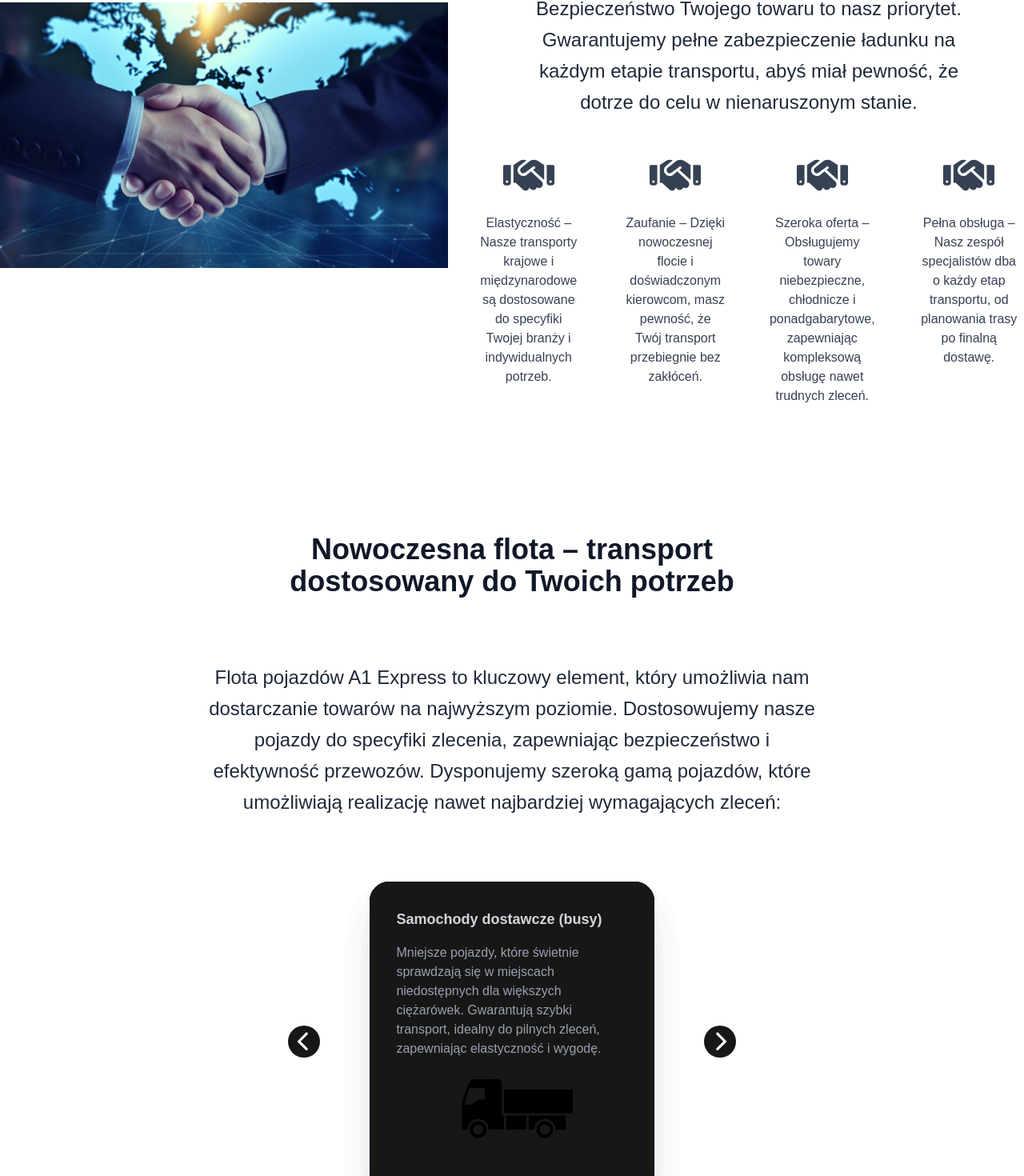
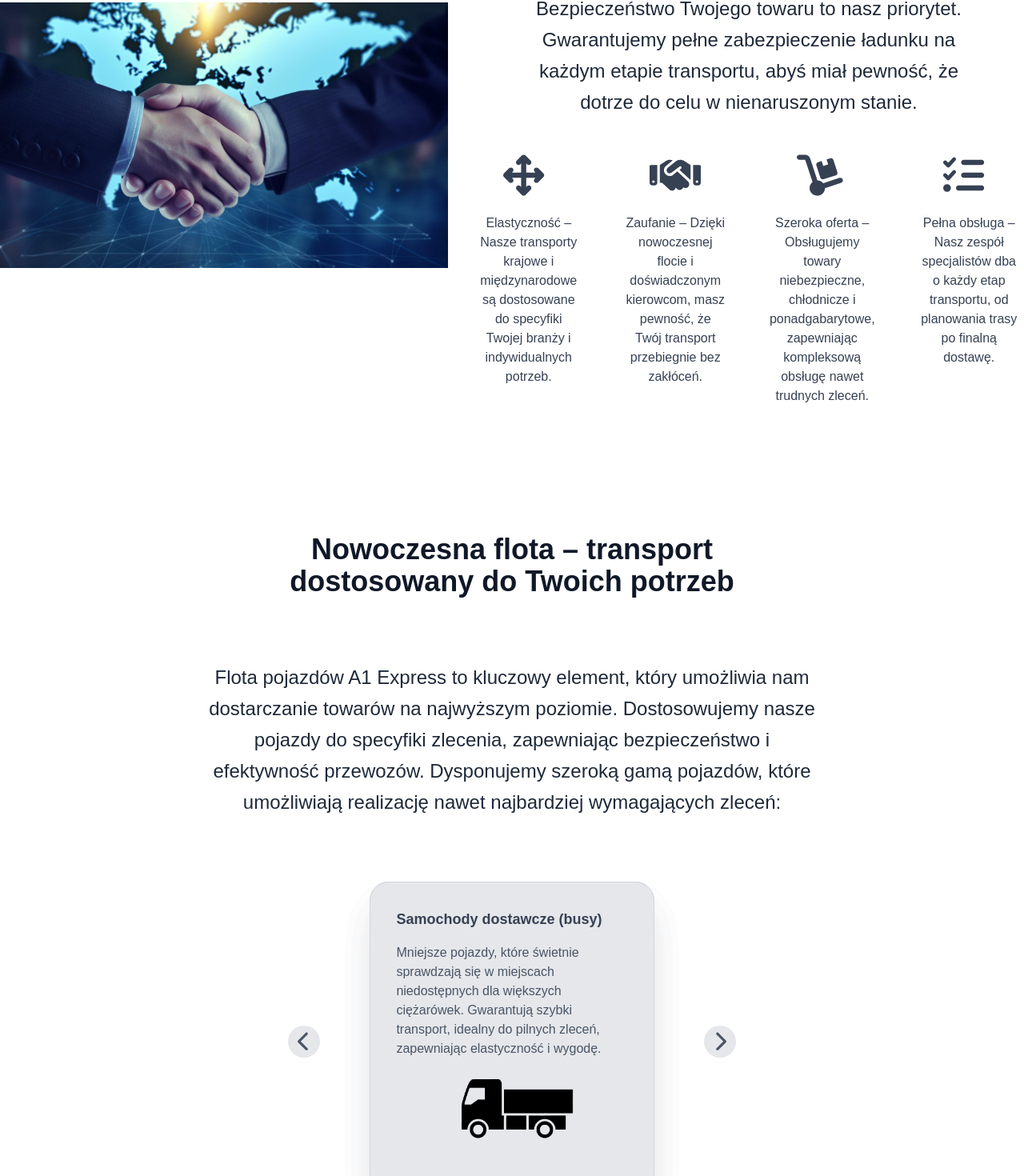
Before and after one commit to FilipMurawski/a1_express, a Next.js app: page / in a window 1280 px wide. Shown: the part 1009-2479 px from the top of the page at 80% size. Built offline with nearby package versions, Linux system fonts and the light colour scheme.

Commit message:
fix: Update CSS variables for improved theming; enhance homepage layout and footer content; refine button and linkbar components; adjust slider styles and document list

```diff
--- a/src/app/globals.css
+++ b/src/app/globals.css
@@ -2,7 +2,7 @@
 
 :root {
   --background: #ffffff;
-  --foreground: #171717;
+  --foreground: #131212;
   --primary-color: #add8e6;
   --primary-color-dark: #87c0d6;
   --secondary-color: #90ee90;
@@ -11,9 +11,10 @@
   --secondary-header-color: var(--color-gray-800);
   --primary-text-color: var(--color-gray-700);
   --buton-hover-color: var(--color-gray-200);
-  --primary-slider-color: var(--color-gray-300);
-  --secondary-slider-color: var(--color-gray-400);
-  --primary-slider-border-color: var(--color-gray-900);
+  --primary-slider-color: var(--color-gray-700);
+  --secondary-slider-color: var(--color-gray-600);
+  --primary-slider-border-color: var(--color-gray-300);
+  --primary-slider-bg-color: var(--color-gray-200);
 }
 
 @theme inline {
@@ -38,6 +39,7 @@
     --primary-slider-color: var(--color-gray-800);
     --secondary-slider-color: var(--color-gray-600);
     --primary-slider-border-color: var(--color-gray-100);
+    --primary-slider-bg-color: var(--color-gray-200);
   }
 }
 
--- a/src/app/page.tsx
+++ b/src/app/page.tsx
@@ -16,8 +16,8 @@ export default function Home() {
     <section id="home">
       <div className="relative flex flex-col items-start justify-start h-screen bg-cover bg-center bg-no-repeat" style={{ backgroundImage: "url('/Tapeta.jpg')" }}>
         <Section id="home" wrap="wrap">
-          <h1 className="text-5xl font-bold text-[var(--primary-header-color)]">Profesjonalny Transport Krajowy i Międzynarodowy</h1>
-          <h2 className="mt-4 text-2xl text-[var(--secondary-header-color)]">Bezpieczny, terminowy i elastyczny transport dostosowany do Twoich potrzeb</h2>
+          <h1 className="text-3xl sm:text-4xl md-text-4xl lg:text-5xl text-[var(--primary-header-color)] max-w-2xl font-bold">A1 Express</h1>
+          <Header size="big">Bezpieczny i terminowy transport dostosowany do Twoich potrzeb.</Header>
         </Section>
       </div>
     </section>
@@ -28,7 +28,7 @@ export default function Home() {
         <Header size="small">Bezpieczeństwo Twojego towaru to nasz priorytet. Gwarantujemy pełne zabezpieczenie ładunku na każdym etapie transportu, abyś miał pewność, że dotrze do celu w nienaruszonym stanie.</Header>
         <div className="flex justify-center items-start space-x-[10%] space-y-[10%] w-[100%] text-[var(--primary-text-color)] flex-col sm:flex-row sm:space-y-0 ">
           <div className="flex justify-center flex-col items-center min-w-[calc(84%/4)] gap-4">
-          <Icon viewbox="0 0 640 512" d="M323.4 85.2l-96.8 78.4c-16.1 13-19.2 36.4-7 53.1c12.9 17.8 38 21.3 55.3 7.8l99.3-77.2c7-5.4 17-4.2 22.5 2.8s4.2 17-2.8 22.5l-20.9 16.2L512 316.8 512 128l-.7 0-3.9-2.5L434.8 79c-15.3-9.8-33.2-15-51.4-15c-21.8 0-43 7.5-60 21.2zm22.8 124.4l-51.7 40.2C263 274.4 217.3 268 193.7 235.6c-22.2-30.5-16.6-73.1 12.7-96.8l83.2-67.3c-11.6-4.9-24.1-7.4-36.8-7.4C234 64 215.7 69.6 200 80l-72 48 0 224 28.2 0 91.4 83.4c19.6 17.9 49.9 16.5 67.8-3.1c5.5-6.1 9.2-13.2 11.1-20.6l17 15.6c19.5 17.9 49.9 16.6 67.8-2.9c4.5-4.9 7.8-10.6 9.9-16.5c19.4 13 45.8 10.3 62.1-7.5c17.9-19.5 16.6-49.9-2.9-67.8l-134.2-123zM16 128c-8.8 0-16 7.2-16 16L0 352c0 17.7 14.3 32 32 32l32 0c17.7 0 32-14.3 32-32l0-224-80 0zM48 320a16 16 0 1 1 0 32 16 16 0 1 1 0-32zM544 128l0 224c0 17.7 14.3 32 32 32l32 0c17.7 0 32-14.3 32-32l0-208c0-8.8-7.2-16-16-16l-80 0zm32 208a16 16 0 1 1 32 0 16 16 0 1 1 -32 0z"/>
+          <Icon viewbox="0 0 640 512" d="M278.6 9.4c-12.5-12.5-32.8-12.5-45.3 0l-64 64c-12.5 12.5-12.5 32.8 0 45.3s32.8 12.5 45.3 0l9.4-9.4L224 224l-114.7 0 9.4-9.4c12.5-12.5 12.5-32.8 0-45.3s-32.8-12.5-45.3 0l-64 64c-12.5 12.5-12.5 32.8 0 45.3l64 64c12.5 12.5 32.8 12.5 45.3 0s12.5-32.8 0-45.3l-9.4-9.4L224 288l0 114.7-9.4-9.4c-12.5-12.5-32.8-12.5-45.3 0s-12.5 32.8 0 45.3l64 64c12.5 12.5 32.8 12.5 45.3 0l64-64c12.5-12.5 12.5-32.8 0-45.3s-32.8-12.5-45.3 0l-9.4 9.4L288 288l114.7 0-9.4 9.4c-12.5 12.5-12.5 32.8 0 45.3s32.8 12.5 45.3 0l64-64c12.5-12.5 12.5-32.8 0-45.3l-64-64c-12.5-12.5-32.8-12.5-45.3 0s-12.5 32.8 0 45.3l9.4 9.4L288 224l0-114.7 9.4 9.4c12.5 12.5 32.8 12.5 45.3 0s12.5-32.8 0-45.3l-64-64z"/>
           <p>Elastyczność – Nasze transporty krajowe i międzynarodowe są dostosowane do specyfiki Twojej branży i indywidualnych potrzeb.</p>
           </div>
           <div className="flex justify-center flex-col items-center min-w-[calc(84%/4)] gap-4">
@@ -36,11 +36,11 @@ export default function Home() {
            <p>Zaufanie – Dzięki nowoczesnej flocie i doświadczonym kierowcom, masz pewność, że Twój transport przebiegnie bez zakłóceń.</p>
            </div>
           <div className="flex justify-center flex-col items-center min-w-[calc(84%/4)] gap-4">
-          <Icon viewbox="0 0 640 512" d="M323.4 85.2l-96.8 78.4c-16.1 13-19.2 36.4-7 53.1c12.9 17.8 38 21.3 55.3 7.8l99.3-77.2c7-5.4 17-4.2 22.5 2.8s4.2 17-2.8 22.5l-20.9 16.2L512 316.8 512 128l-.7 0-3.9-2.5L434.8 79c-15.3-9.8-33.2-15-51.4-15c-21.8 0-43 7.5-60 21.2zm22.8 124.4l-51.7 40.2C263 274.4 217.3 268 193.7 235.6c-22.2-30.5-16.6-73.1 12.7-96.8l83.2-67.3c-11.6-4.9-24.1-7.4-36.8-7.4C234 64 215.7 69.6 200 80l-72 48 0 224 28.2 0 91.4 83.4c19.6 17.9 49.9 16.5 67.8-3.1c5.5-6.1 9.2-13.2 11.1-20.6l17 15.6c19.5 17.9 49.9 16.6 67.8-2.9c4.5-4.9 7.8-10.6 9.9-16.5c19.4 13 45.8 10.3 62.1-7.5c17.9-19.5 16.6-49.9-2.9-67.8l-134.2-123zM16 128c-8.8 0-16 7.2-16 16L0 352c0 17.7 14.3 32 32 32l32 0c17.7 0 32-14.3 32-32l0-224-80 0zM48 320a16 16 0 1 1 0 32 16 16 0 1 1 0-32zM544 128l0 224c0 17.7 14.3 32 32 32l32 0c17.7 0 32-14.3 32-32l0-208c0-8.8-7.2-16-16-16l-80 0zm32 208a16 16 0 1 1 32 0 16 16 0 1 1 -32 0z"/>
+          <Icon viewbox="0 0 640 512" d="M0 32C0 14.3 14.3 0 32 0l72.9 0c27.5 0 52 17.6 60.7 43.8L257.7 320c30.1 .5 56.8 14.9 74 37l202.1-67.4c16.8-5.6 34.9 3.5 40.5 20.2s-3.5 34.9-20.2 40.5L352 417.7c-.9 52.2-43.5 94.3-96 94.3c-53 0-96-43-96-96c0-30.8 14.5-58.2 37-75.8L104.9 64 32 64C14.3 64 0 49.7 0 32zM244.8 134.5c-5.5-16.8 3.7-34.9 20.5-40.3L311 79.4l19.8 60.9 60.9-19.8L371.8 59.6l45.7-14.8c16.8-5.5 34.9 3.7 40.3 20.5l49.4 152.2c5.5 16.8-3.7 34.9-20.5 40.3L334.5 307.2c-16.8 5.5-34.9-3.7-40.3-20.5L244.8 134.5z"/>
           <p> Szeroka oferta – Obsługujemy towary niebezpieczne, chłodnicze i ponadgabarytowe, zapewniając kompleksową obsługę nawet trudnych zleceń.</p>
           </div>
           <div className="flex justify-center flex-col items-center min-w-[calc(84%/4)] gap-4">
-          <Icon viewbox="0 0 640 512" d="M323.4 85.2l-96.8 78.4c-16.1 13-19.2 36.4-7 53.1c12.9 17.8 38 21.3 55.3 7.8l99.3-77.2c7-5.4 17-4.2 22.5 2.8s4.2 17-2.8 22.5l-20.9 16.2L512 316.8 512 128l-.7 0-3.9-2.5L434.8 79c-15.3-9.8-33.2-15-51.4-15c-21.8 0-43 7.5-60 21.2zm22.8 124.4l-51.7 40.2C263 274.4 217.3 268 193.7 235.6c-22.2-30.5-16.6-73.1 12.7-96.8l83.2-67.3c-11.6-4.9-24.1-7.4-36.8-7.4C234 64 215.7 69.6 200 80l-72 48 0 224 28.2 0 91.4 83.4c19.6 17.9 49.9 16.5 67.8-3.1c5.5-6.1 9.2-13.2 11.1-20.6l17 15.6c19.5 17.9 49.9 16.6 67.8-2.9c4.5-4.9 7.8-10.6 9.9-16.5c19.4 13 45.8 10.3 62.1-7.5c17.9-19.5 16.6-49.9-2.9-67.8l-134.2-123zM16 128c-8.8 0-16 7.2-16 16L0 352c0 17.7 14.3 32 32 32l32 0c17.7 0 32-14.3 32-32l0-224-80 0zM48 320a16 16 0 1 1 0 32 16 16 0 1 1 0-32zM544 128l0 224c0 17.7 14.3 32 32 32l32 0c17.7 0 32-14.3 32-32l0-208c0-8.8-7.2-16-16-16l-80 0zm32 208a16 16 0 1 1 32 0 16 16 0 1 1 -32 0z"/>
+          <Icon viewbox="0 0 640 512" d="M152.1 38.2c9.9 8.9 10.7 24 1.8 33.9l-72 80c-4.4 4.9-10.6 7.8-17.2 7.9s-12.9-2.4-17.6-7L7 113C-2.3 103.6-2.3 88.4 7 79s24.6-9.4 33.9 0l22.1 22.1 55.1-61.2c8.9-9.9 24-10.7 33.9-1.8zm0 160c9.9 8.9 10.7 24 1.8 33.9l-72 80c-4.4 4.9-10.6 7.8-17.2 7.9s-12.9-2.4-17.6-7L7 273c-9.4-9.4-9.4-24.6 0-33.9s24.6-9.4 33.9 0l22.1 22.1 55.1-61.2c8.9-9.9 24-10.7 33.9-1.8zM224 96c0-17.7 14.3-32 32-32l224 0c17.7 0 32 14.3 32 32s-14.3 32-32 32l-224 0c-17.7 0-32-14.3-32-32zm0 160c0-17.7 14.3-32 32-32l224 0c17.7 0 32 14.3 32 32s-14.3 32-32 32l-224 0c-17.7 0-32-14.3-32-32zM160 416c0-17.7 14.3-32 32-32l288 0c17.7 0 32 14.3 32 32s-14.3 32-32 32l-288 0c-17.7 0-32-14.3-32-32zM48 368a48 48 0 1 1 0 96 48 48 0 1 1 0-96z"/>
            <p> Pełna obsługa – Nasz zespół specjalistów dba o każdy etap transportu, od planowania trasy po finalną dostawę.</p>
            </div>
         </div>
--- a/src/components/button.tsx
+++ b/src/components/button.tsx
@@ -10,7 +10,7 @@ const Button = ({
   children: React.ReactNode;
   type: "button" | "submit" | "reset" | undefined;
   width: number | string;
-  onClick?: () => void;
+  onClick?: (() => void)
   reference?: string;
 }>) => {
   return (
--- a/src/components/navbar.tsx
+++ b/src/components/navbar.tsx
@@ -71,7 +71,7 @@ const Navbar = ({ headers }: { headers: header[] }) => {
         </ul>
 
         <Hamburger active={isMenuOpen} setActive={setIsMenuOpen} />
-        <Button type="button" reference="#contact" width={"12rem"}>
+        <Button type="button" width={"12rem"} reference="#form">
           Wyceń transport
         </Button>
       </div>
--- a/src/components/slider.tsx
+++ b/src/components/slider.tsx
@@ -26,16 +26,13 @@ const Slider = ({ trucks }: { trucks: truck[] }) => {
             defaultPosition: 0,
             interval: 10000,
             indicators: {
-                activeClasses: 'bg-gray-700 dark:bg-gray-100',
-                inactiveClasses: 'bg-gray-700 dark:bg-gray-100/50 hover:bg-gray-600 dark:hover:bg-gray-300',
+                activeClasses: 'bg-[var(--primary-slider-color)]',
+                inactiveClasses: 'bg-[var(--secondary-slider-color)]',
                 items: trucks.map((_, index) => ({
                     position: index,
                     el: document.getElementById(`carousel-indicator-${index}`) as HTMLElement,
                 })),
-            },
-            onNext: () => console.log('Next slide'),
-            onPrev: () => console.log('Previous slide'),
-            onChange: () => console.log('Slide changed'),
+            }
         };
 
         const carousel = new Carousel(carouselRef.current, items, options);
@@ -63,7 +60,7 @@ const Slider = ({ trucks }: { trucks: truck[] }) => {
                 className={`hidden duration-700 ease-in-out h-full`}
             >
                 <div className="w-[100%] flex items-stretch justify-center h-full">
-                    <li className="p-6 md:p-8 border border-[var(--primary-slider-border-color)] rounded-3xl h-full bg-[var(--foreground)] shadow-2xl shadow-gray-600/10 list-none w-[90%] md:w-[60%] text-sm md:text-base flex flex-col justify-between">
+                    <div className="p-6 md:p-8 border border-[var(--primary-slider-border-color)] rounded-3xl h-full bg-[var(--primary-slider-bg-color)] shadow-2xl shadow-gray-600/10 list-none w-[90%] md:w-[60%] text-sm md:text-base flex flex-col justify-between">
                         <div className="flex flex-col gap-4 items-start">
                             <h6 className="text-lg text-[var(--primary-slider-color)] text-start font-bold">
                                 {truck.name}
@@ -78,7 +75,7 @@ const Slider = ({ trucks }: { trucks: truck[] }) => {
                         />
                         </div>
 
-                    </li>
+                    </div>
                 </div>
             </div>
         ))}
@@ -97,7 +94,7 @@ const Slider = ({ trucks }: { trucks: truck[] }) => {
         ref={prevButtonRef}
         className="absolute left-0 top-0 z-30 flex h-full cursor-pointer items-center justify-center px-4 focus:outline-none"
     >
-        <span className="inline-flex h-10 w-10 items-center justify-center rounded-full bg-[var(--foreground)] text-[var(--background)]">
+        <span className="inline-flex h-10 w-10 items-center justify-center rounded-full bg-[var(--primary-slider-bg-color)] text-[var(--secondary-slider-color)]">
             <svg
                 fill='currentColor'
                 xmlns="http://www.w3.org/2000/svg"
@@ -112,7 +109,7 @@ const Slider = ({ trucks }: { trucks: truck[] }) => {
         ref={nextButtonRef}
         className="absolute right-0 top-0 z-30 flex h-full cursor-pointer items-center justify-center px-4 focus:outline-none"
     >
-        <span className="inline-flex h-10 w-10 items-center justify-center rounded-full bg-[var(--foreground)] text-[var(--background)]">
+        <span className="inline-flex h-10 w-10 items-center justify-center rounded-full bg-[var(--primary-slider-bg-color)] text-[var(--secondary-slider-color)]">
             <svg
                 fill='currentColor'
                 xmlns="http://www.w3.org/2000/svg"
--- a/src/lib/static/documents.ts
+++ b/src/lib/static/documents.ts
@@ -2,5 +2,4 @@ export const documents:{title: string, id: string}[] = [
     {title: "RODO", id: "/rodo"},
     {title: "Polityka prywatności", id: "/polityka-prywatnosci"},
     {title: "OWW Zleceniodawca", id: "/oww-zleceniodawca"},
-    {title: "OWW Zleceniobiorca", id: "/oww-zleceniobiorca"},
 ]
```
Also changed, not shown: src/components/footer.tsx (+3 -8 lines), src/components/linkbar.tsx (+32 -13 lines).
